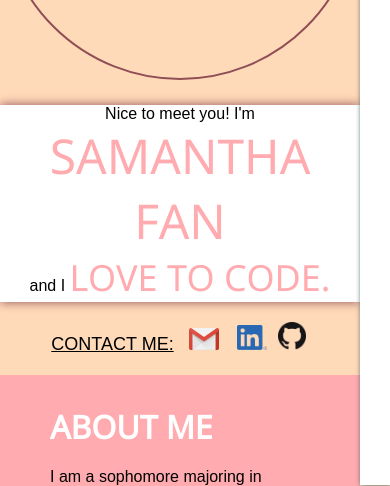
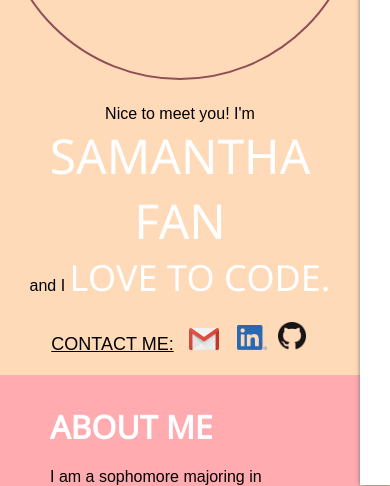
Before and after one commit to sxfan02/sxfan02.github.io, a plain HTML site: page index.html in a window 390 px wide. Shown: the part 359-845 px from the top of the page. Drawn offline with nearby package versions, Linux system fonts and the light colour scheme; a web font is replaced by a local one.

Commit message:
fixed media query for max 600px

```diff
--- a/index.html
+++ b/index.html
@@ -360,9 +360,13 @@
 			#welcome-text{
 				width: auto;
 				border: none;
-				background-color: clear;
+				background-color: transparent;
 				border-radius: 0px;
 				padding: 0;
+				box-shadow: none;
+			}
+			#my-name,#ltc{
+				color: white;
 			}
 			#welcome-logos{
 				margin-top: 20px;
@@ -383,7 +387,7 @@
 			#about-me-left{
 				width: 100%;
 			}
-			#about-me-right{
+			#about-me-right.fade{
 				display: none;
 			}
 			.project-container{
```
